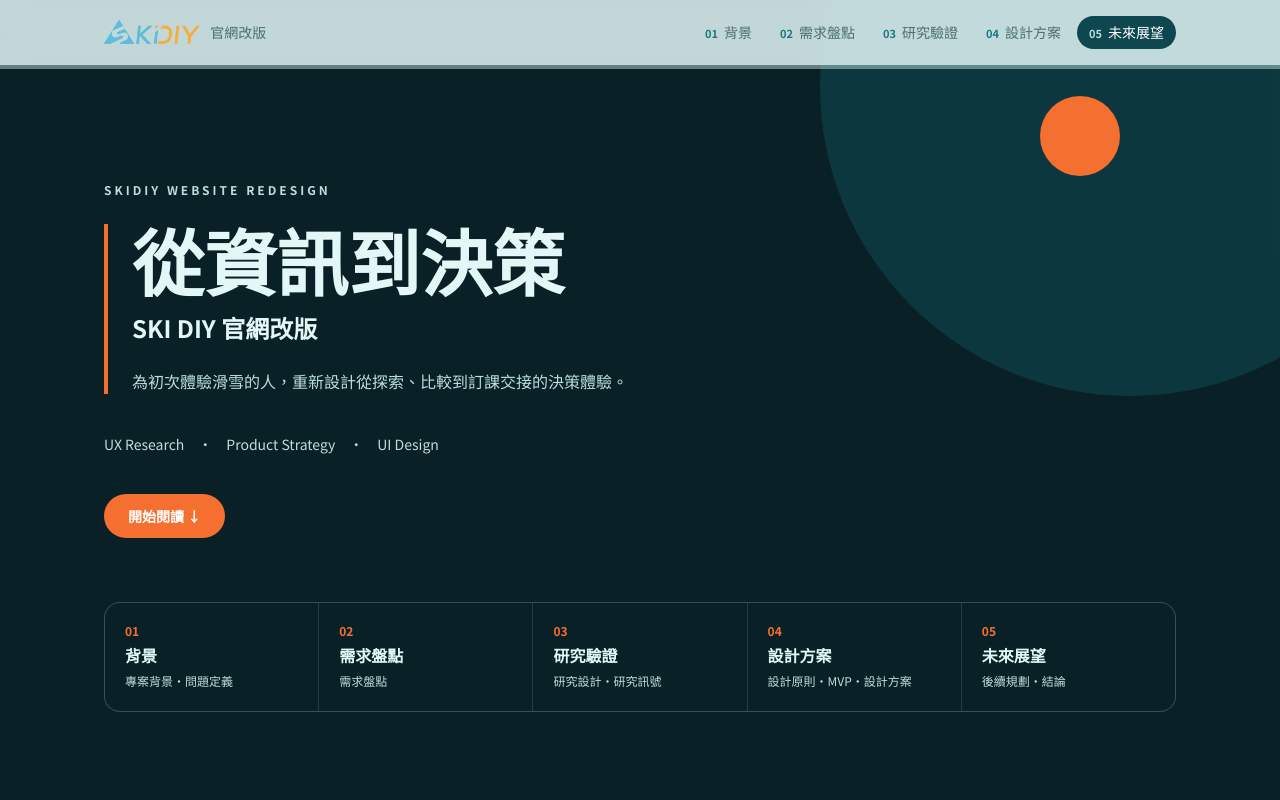
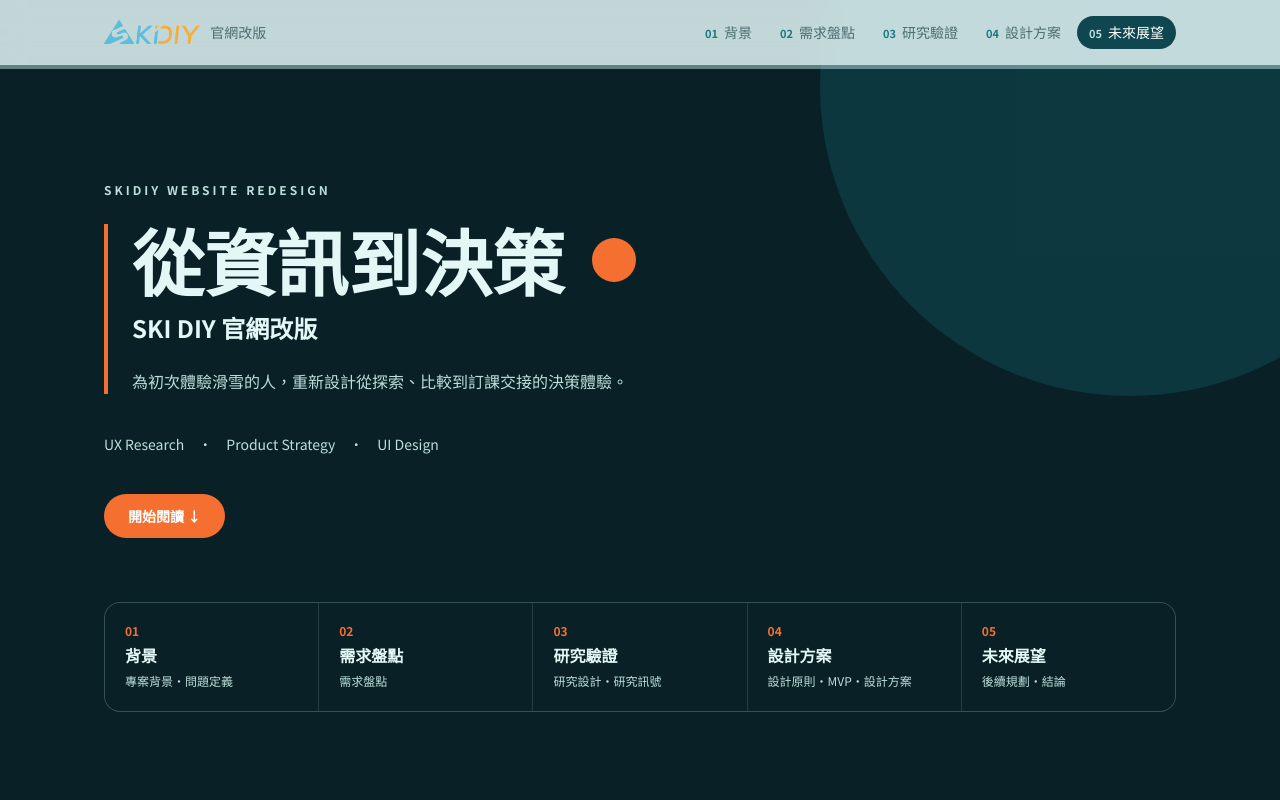
Before and after one commit to suzyoyo/skidiy-case-study, a React (Vite) app: page / in a window 1280 px wide. Shown: the top 800 px of the page. Built offline with nearby package versions, Linux system fonts and the light colour scheme.

Commit message:
hero：橘圓改用 flex 貼齊標題並縮小尺寸

```diff
--- a/src/App.jsx
+++ b/src/App.jsx
@@ -186,18 +186,21 @@ function Hero() {
         aria-hidden
         className="pointer-events-none absolute -right-40 -top-56 h-[620px] w-[620px] rounded-full bg-teal-deep/60"
       />
-      <div
-        aria-hidden
-        className="pointer-events-none absolute right-40 top-24 h-20 w-20 rounded-full bg-accent"
-      />
       <div className="section-shell relative">
         <span className="text-xs font-bold uppercase tracking-[0.25em] text-sage">
           {meta.project}
         </span>
         <div className="mt-6 border-l-4 border-accent pl-6">
-          <h1 className="text-5xl font-black leading-[1.1] md:text-7xl">
-            {meta.title}
-          </h1>
+          {/* 橘圓跟著標題走，用 flex 而非絕對定位，換行寬度都不會跑掉 */}
+          <div className="flex items-center gap-5 md:gap-7">
+            <h1 className="text-5xl font-black leading-[1.1] md:text-7xl">
+              {meta.title}
+            </h1>
+            <span
+              aria-hidden
+              className="h-7 w-7 shrink-0 rounded-full bg-accent md:h-11 md:w-11"
+            />
+          </div>
           <p className="mt-4 text-xl font-bold md:text-2xl">{meta.subtitle}</p>
           <p className="mt-6 max-w-prose leading-relaxed text-sage">
             {meta.lede}
```
